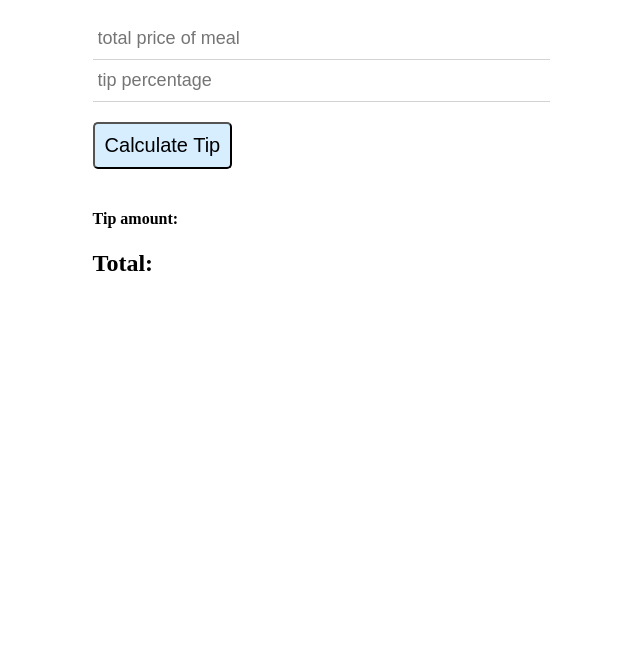
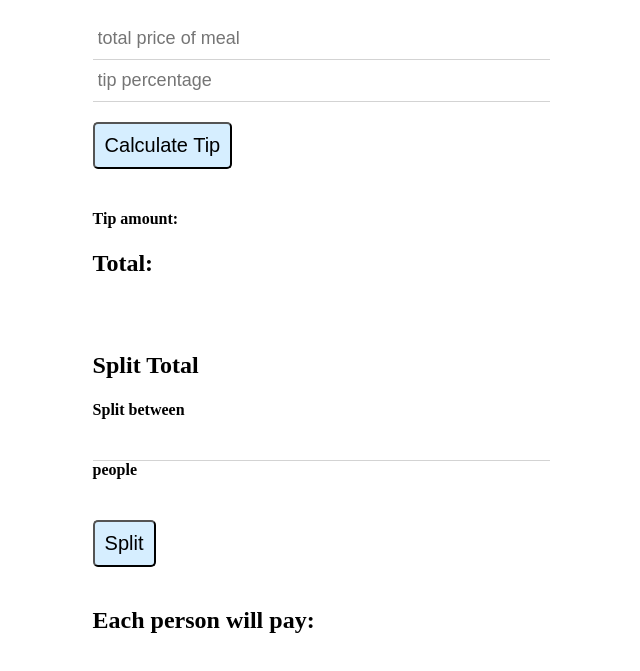
Before and after one commit to Mdudzik92/JS-Tip-Calculator, a plain HTML site: page index.html in a window 1280 px wide. Shown: the part 101-772 px from the top of the page, without its empty margins (105-745 px from the left). Drawn offline with Linux system fonts and the light colour scheme.

Commit message:
Added markup for splitting total and new variables to JS connecting them

```diff
--- a/index.html
+++ b/index.html
@@ -22,7 +22,16 @@
 			<div>
 				<h4>Tip amount: <span id="tip-amount"></span></h4>
 				<h2>Total: <span id="new-total"></span></h2>
-			</div>
+			<br><br>
+            <h2>Split Total</h2>
+            <h4>
+                Split between <input type="number" id="num-people" min="0" /> people
+            </h4>
+            <button id="split">
+                Split
+            </button>
+            <h2>Each person will pay: <span id="split-total"></span></h2>
+
 		</div>
 
 		<script src="./script.js"></script>
--- a/script.js
+++ b/script.js
@@ -29,5 +29,12 @@ function addTip(event) {
 	document.querySelector("#new-total").textContent = newTotal;
 }
 
+// function splitTotal() {
+// 	var numPeople = document.querySelector("#num-people");
+// 	var split = document.querySelector("#split");
+// 	var splitTotal = document.querySelector("#split-total");
+// }
+
 // Set the onclick event to put the new total in the div below the form in the markup.
 submitEl.addEventListener("click", addTip);
+splitEl.addEventListener("click", splitTotal);
```
